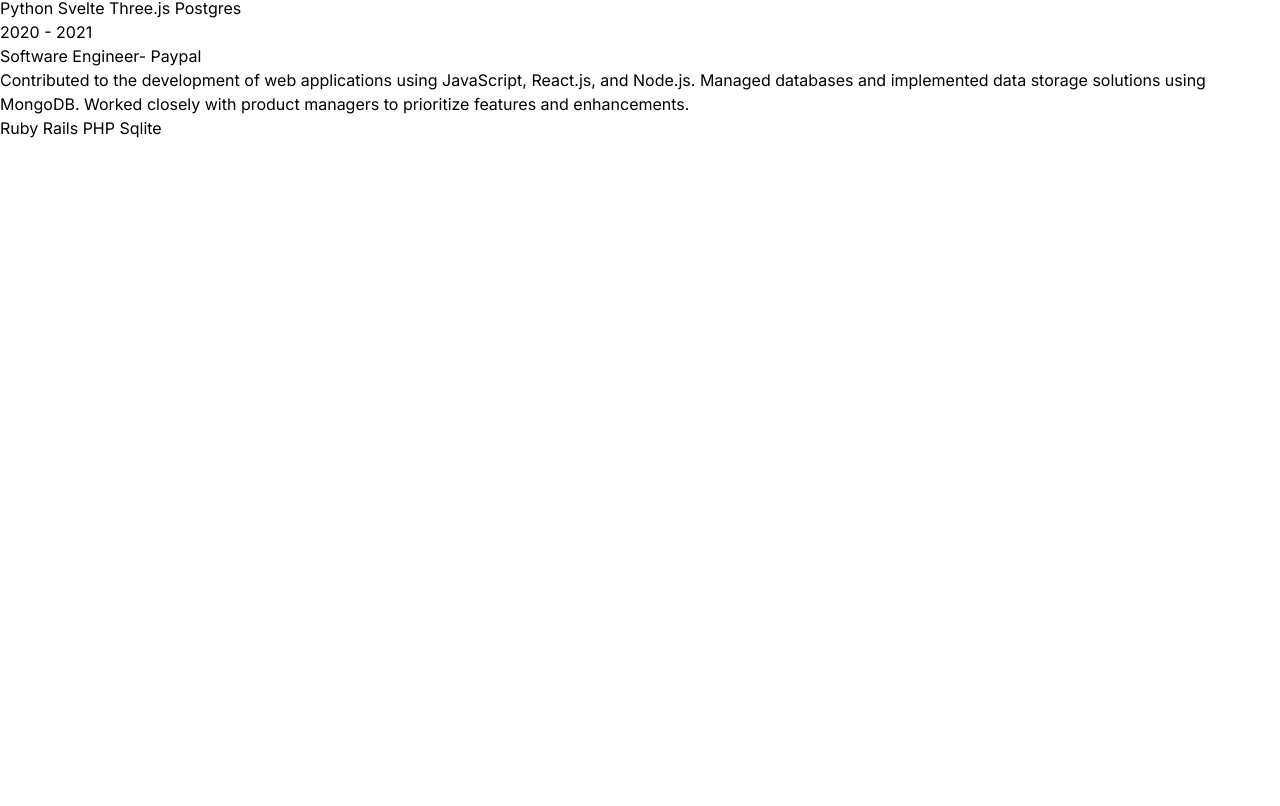
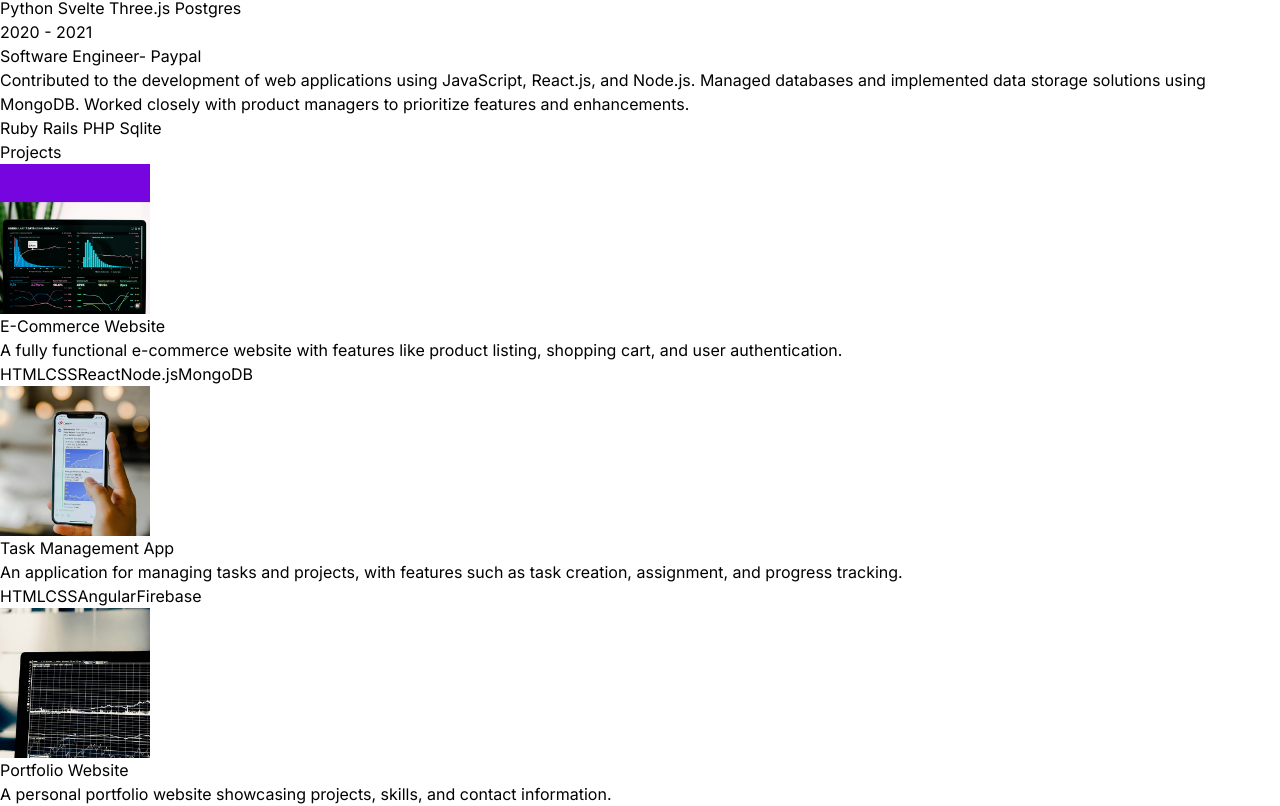
Before and after one commit to naveen6828/Personal-Portfolio, a React (Vite) app: page / in a window 1280 px wide. Shown: the part 2274-3080 px from the top of the page. Before the commit the page ends 2414 px from the top, so only its background shows below. Built offline with nearby package versions, Linux system fonts and the light colour scheme.

Commit message:
Implemented Projects section

```diff
--- a/src/App.jsx
+++ b/src/App.jsx
@@ -4,6 +4,7 @@
 import Experience from "./components/Experience"
 import Hero from "./components/Hero"
 import Navbar from "./components/navbar"
+import Projects from "./components/Projects"
 import Technologies from "./components/Technologies"
 
 const App = () => {
@@ -20,6 +21,7 @@
         <About/>
         <Technologies/>
         <Experience/>
+        <Projects/>
       </div>
     </div>
   )
--- /dev/null
+++ b/src/components/Projects.jsx
@@ -0,0 +1,37 @@
+// import React from 'react'
+
+import { PROJECTS } from "../constants"
+
+const Projects = () => {
+  return (
+    <div className="border-b border-neutral-900 pb-4">
+        <h1  className="my-20 text-center text-4xl">Projects</h1>
+        <div>{PROJECTS.map((project, index) => (
+            <div key={index} className="mb-8 flex flex-wrap lg:justify-center">
+                <div className="w-full lg:w-1/4">
+                    <img
+                        src={project.image}
+                        width={150}
+                        height={150}
+                        alt={project.title}
+                        className="mb-6 rounded"
+                    />
+                </div>
+                <div className="w-full max-w-xl lg:w-3/4">
+                    <h6 className="mb-2 font-semibold">{project.title}</h6>
+                    <p className="mb-4 text-neutral-400">{project.description}</p>
+                    {project.technologies.map((tech, index) => (
+                        <span key={index} className="mr-2 rounded bg-neutral-900 px-2 py-1 text-sm font-medium text-purple-900">
+                            {tech}
+                        </span>
+                    ))}
+                </div>
+
+
+            </div>
+        ))}</div>
+    </div>
+  )
+}
+
+export default Projects
```
